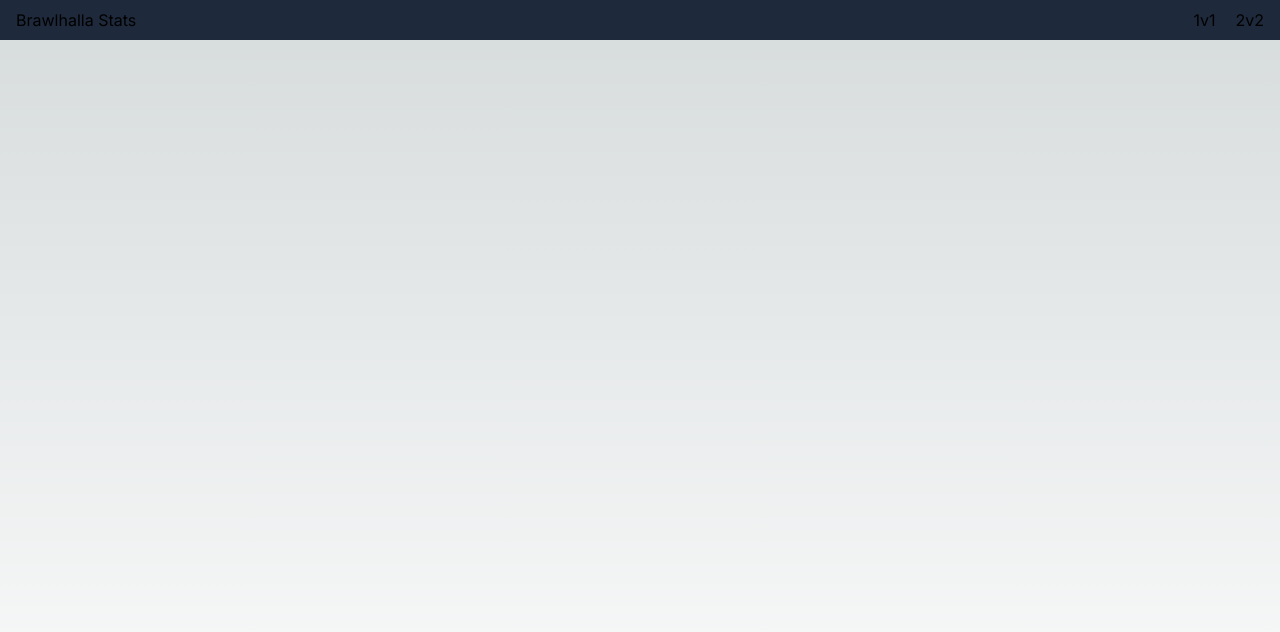
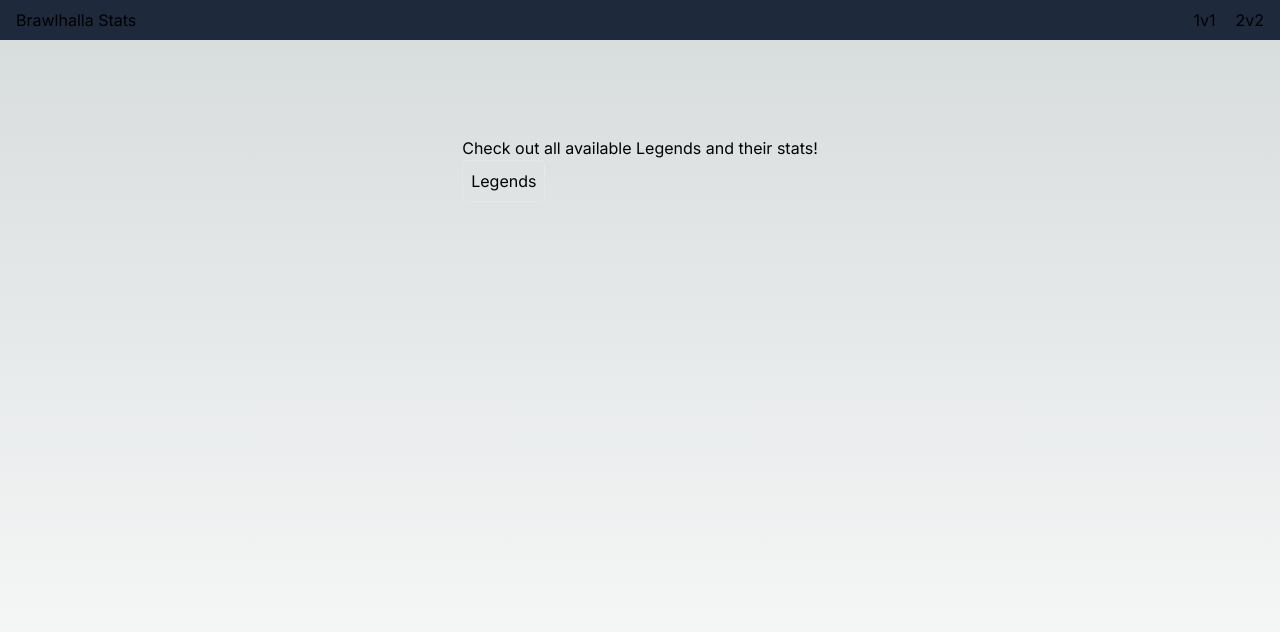
Before and after one commit to LAsoul88/brawlhalla_stats, a Next.js app: page / in a window 1280 px wide. Shown: the top 632 px of the page. Built offline with nearby package versions, Linux system fonts and the light colour scheme.

Commit message:
added button and text to homepage to route to Legends page

```diff
--- a/src/app/page.tsx
+++ b/src/app/page.tsx
@@ -1,7 +1,19 @@
+'use client'
+import { useRouter } from 'next/navigation'
 
 const Home = () => {
+  const router = useRouter()
   return (
     <main className="flex min-h-screen flex-col items-center justify-between p-24">
+      <div>
+        Check out all available Legends and their stats! <br/>
+        <button
+          onClick={() => router.push('/legends')}
+          className='border rounded p-2'
+        >
+          Legends
+        </button>
+      </div>
     </main>
   );
 }
```
